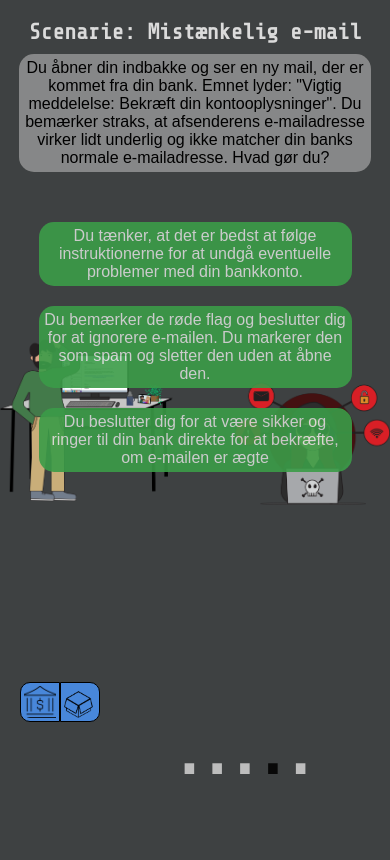
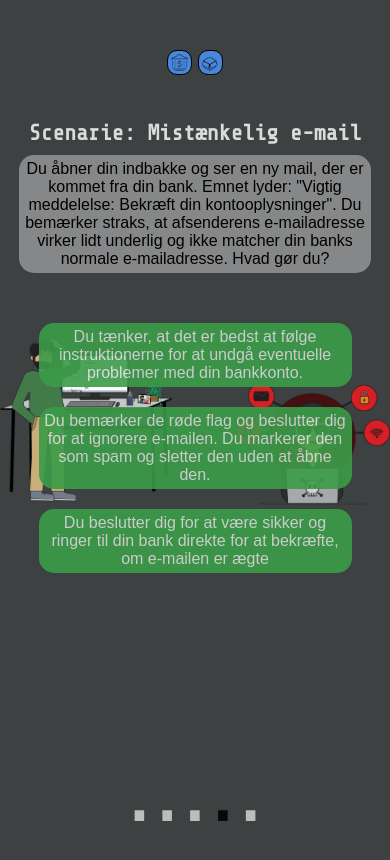
Before and after one commit to EEE95/datasikkerhed, a plain HTML site: page senarie.html in a window 390 px wide. Drawn offline with nearby package versions, Linux system fonts and the light colour scheme; a web font is replaced by a local one.

Commit message:
rettelser responsivitet og senarie skift

```diff
--- a/css/style.scss
+++ b/css/style.scss
@@ -54,33 +54,6 @@ footer{
     bottom: 0;
     width: 100%;
     background-color: transparent;
-
-    img{
-        width: 40px;
-        cursor: pointer;
-        float: left;
-        border: 1px black solid;
-        padding: 3px;
-      }
-
-      #bank{
-            border-radius: 10px 0 0 10px;
-            margin-left: 20px;
-            background-color: rgb(72, 135, 218);
-
-            &:hover{
-                background-color: rgb(228, 192, 77);
-              }
-          }
-
-      #dao{
-        border-radius: 0 10px 10px 0;
-        background-color: rgb(72, 135, 218);
-
-        &:hover{
-            background-color: rgb(228, 192, 77);
-          }
-      }
 
     ul{
       display: flex;
@@ -232,6 +205,10 @@ footer{
     background-position: center;
     background-size: contain;
 
+    a{
+        margin: 50px 0;
+    }
+
     @media (max-width: 500px){
         background-image: none;
     }
@@ -364,12 +341,54 @@ footer{
 /**************senarie*************/
 .senarie{
 
-    h1{
-        text-align: center;
-        padding-top: 40px;
-        color: partial.$text-color;
+    .line{
+        display: flex;
+        justify-content: space-evenly;
+
+        @media (max-width: 500px){
+            display: flex;
+            flex-direction: column;
+
+            h1{
+                text-align: center;
+            }
+        }
+
+        img{
+            width: 40px;
+            cursor: pointer;
+            border: 1px black solid;
+            padding: 3px;
+            margin-top: 50px;
+
+            @media (max-width: 500px){
+                width: 25px;
+            }
+        }
+
+        #bank{
+            border-radius: 10px;
+            background-color: rgb(72, 135, 218);
+
+            &:hover{
+                background-color: rgb(228, 192, 77);
+              }
+          }
+
+        #dao{
+            border-radius: 10px;
+            background-color: rgb(72, 135, 218);
+
+            &:hover{
+            background-color: rgb(228, 192, 77);
+            }
+        }
+
+        h1{
+            padding-top: 40px;
+            color: partial.$text-color;
+        }
     }
-
     .container{
     display: flex;
     flex-direction: column;
--- a/senarie.html
+++ b/senarie.html
@@ -14,7 +14,13 @@
 </head>
     <body>
         <section class="senarie">
-            <h1>Scenarie: Mistænkelig e-mail</h1>
+          <div class="line">
+            <div>
+              <img src="img/bank.png" id="bank">
+              <img src="img/pakke.png" id="dao">
+            </div>
+              <h1>Scenarie: Mistænkelig e-mail</h1>
+          </div>
           <div class="container">
             <div id="text">Text</div>
             <div id="option-buttons" class="btn-grid">
@@ -26,10 +32,6 @@
         </section>
 
         <footer class="senarie-footer">
-          <div>
-            <img src="img/bank.png" id="bank">
-            <img src="img/pakke.png" id="dao">
-          </div>
             <nav>
               <ul>
                 <li><a href="index.html" id="link">.</a></li>
```
Also changed, not shown: info.html (+2 -1 lines), css/style.css, 1 other file.
